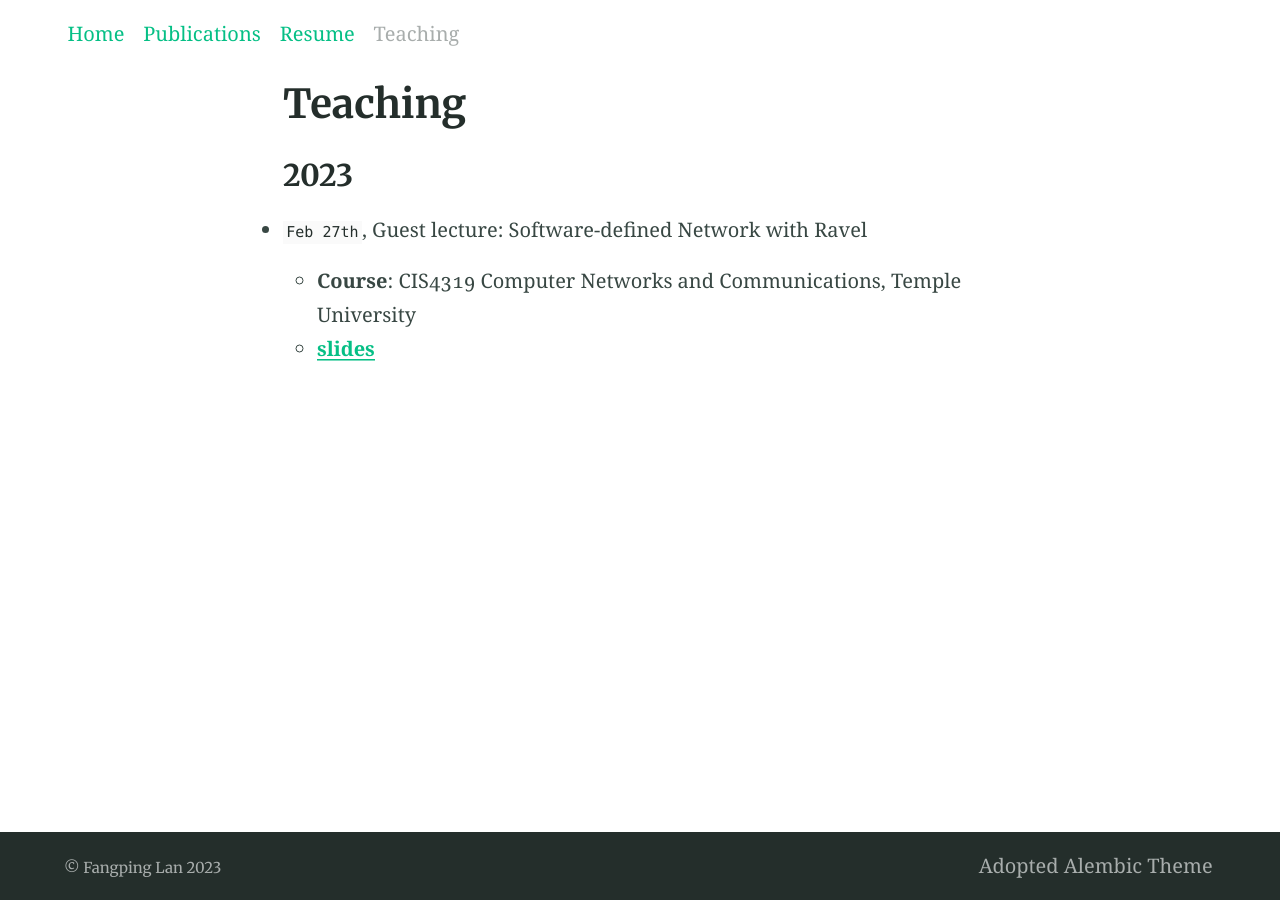
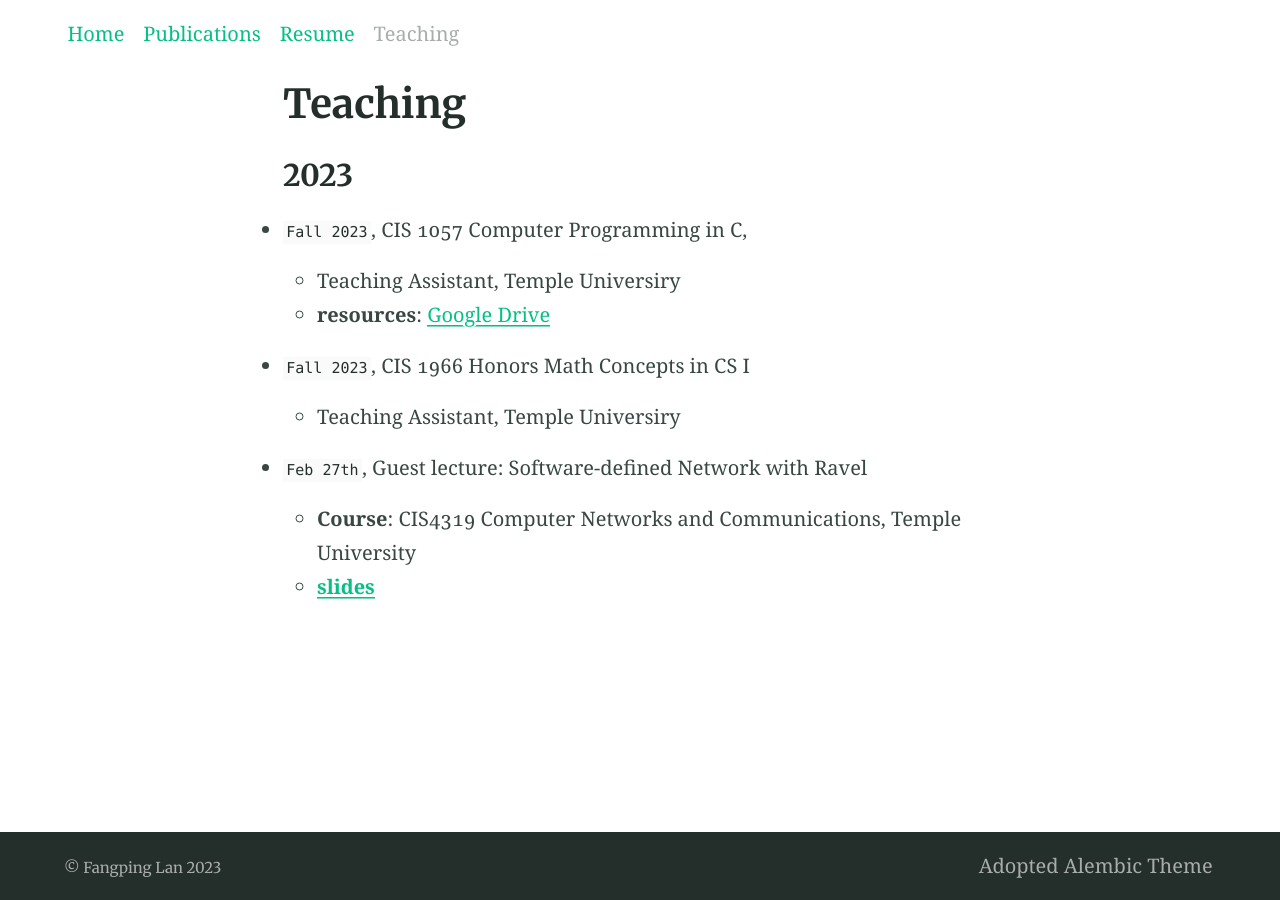
Before and after one commit to lanfangping/lanfangping.github.io, a Jekyll site: the page built from teaching.md, in a window 1280 px wide. Built offline with Jekyll 4.4.1, drawn with Linux system fonts in a browser that asks for light colours.

Commit message:
Update teaching.md

```diff
--- a/teaching.md
+++ b/teaching.md
@@ -9,6 +9,12 @@ aside: False
 
 
 ### 2023
+- `Fall 2023`, CIS 1057 Computer Programming in C,
+  - Teaching Assistant, Temple Universiry
+  - **resources**: [Google Drive](https://tuprd-my.sharepoint.com/:f:/g/personal/tuo96170_temple_edu/EgfEuWurj65AmG28SRWTOvoBEW9LwhSGYiV_ZjYnScoK1A?e=ONjpmr)
+
+- `Fall 2023`, CIS 1966 Honors Math Concepts in CS I
+  - Teaching Assistant, Temple Universiry
 
 - `Feb 27th`, Guest lecture: Software-defined Network with Ravel
   - **Course**: CIS4319 Computer Networks and Communications, Temple University
```
